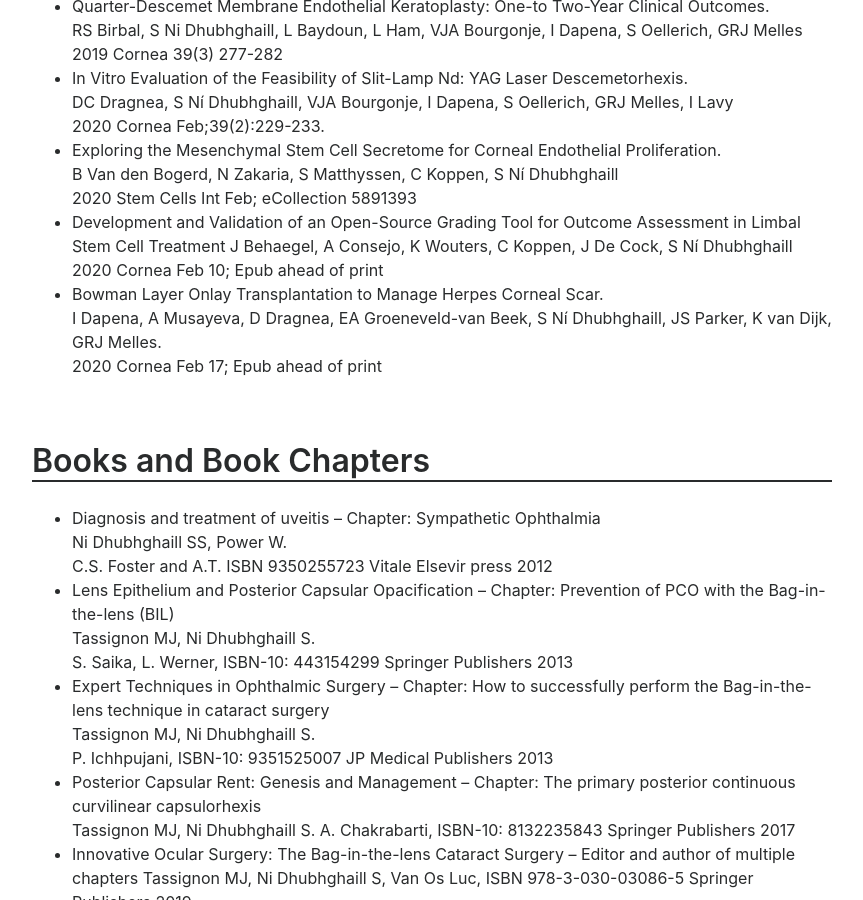
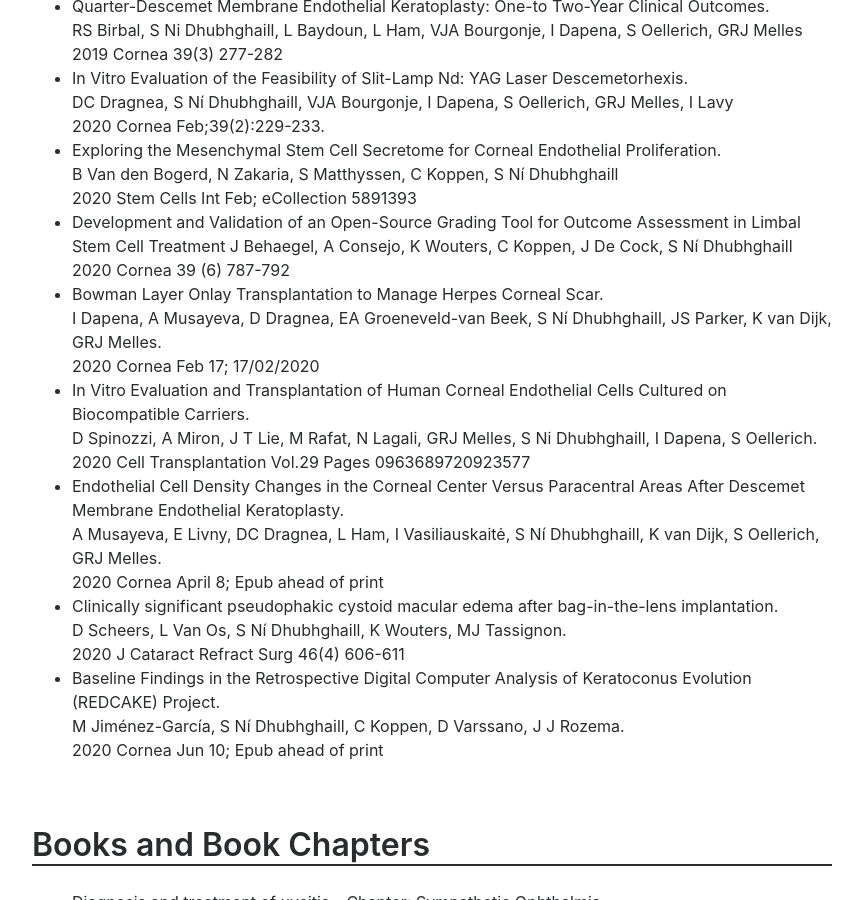
Before and after one commit to sorchanidhubhghaill/cv, a Jekyll site: the page built from index.md, in a window 1280 px wide and 900 px high, scrolled down 15496 px. Shown: the whole window, without its empty margins (208-1071 px from the left). Built offline with Jekyll 4.4.1, drawn with Linux system fonts in a browser that asks for light colours.

Commit message:
Update index.md

```diff
--- a/index.md
+++ b/index.md
@@ -580,10 +580,22 @@ Completed rotations in general surgery, maxillofacial surgery, gastroenterology
      2020 Stem Cells Int Feb; eCollection 5891393
  - Development and Validation of an Open-Source Grading Tool for Outcome Assessment in Limbal Stem Cell Treatment
      J Behaegel, A Consejo, K Wouters, C Koppen, J De Cock, S Ní Dhubhghaill
-     2020 Cornea Feb 10; Epub ahead of print
+     2020 Cornea 39 (6) 787-792
  - Bowman Layer Onlay Transplantation to Manage Herpes Corneal Scar.
      I Dapena, A Musayeva, D Dragnea, EA Groeneveld-van Beek, S Ní Dhubhghaill, JS Parker, K van Dijk, GRJ Melles.
-     2020 Cornea Feb 17; Epub ahead of print
+     2020 Cornea Feb 17; 17/02/2020
+ - In Vitro Evaluation and Transplantation of Human Corneal Endothelial Cells Cultured on Biocompatible Carriers.
+     D Spinozzi, A Miron, J T Lie, M Rafat, N Lagali, GRJ Melles, S Ni Dhubhghaill, I Dapena, S Oellerich.
+     2020 Cell Transplantation Vol.29 Pages 0963689720923577
+ - Endothelial Cell Density Changes in the Corneal Center Versus Paracentral Areas After Descemet Membrane Endothelial Keratoplasty.
+     A Musayeva, E Livny, DC Dragnea, L Ham, I Vasiliauskaitė, S Ní Dhubhghaill, K van Dijk, S Oellerich, GRJ Melles.
+     2020 Cornea April 8; Epub ahead of print
+ - Clinically significant pseudophakic cystoid macular edema after bag-in-the-lens implantation.
+     D Scheers, L Van Os, S Ní Dhubhghaill, K Wouters, MJ Tassignon.
+     2020 J Cataract Refract Surg 46(4) 606-611
+ - Baseline Findings in the Retrospective Digital Computer Analysis of Keratoconus Evolution (REDCAKE) Project.
+     M Jiménez-García, S Ní Dhubhghaill, C Koppen, D Varssano, J J Rozema.
+     2020 Cornea Jun 10; Epub ahead of print
 
 ## Books and Book Chapters
 
```
